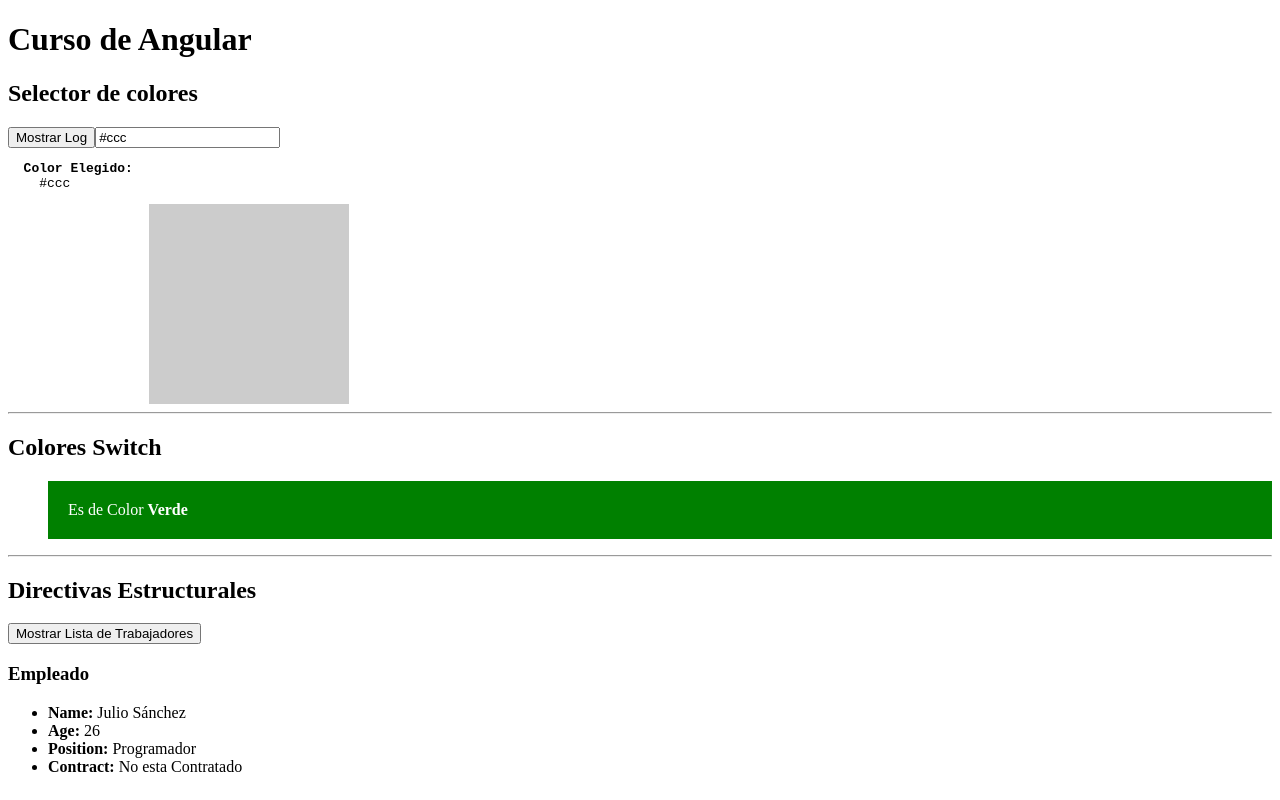
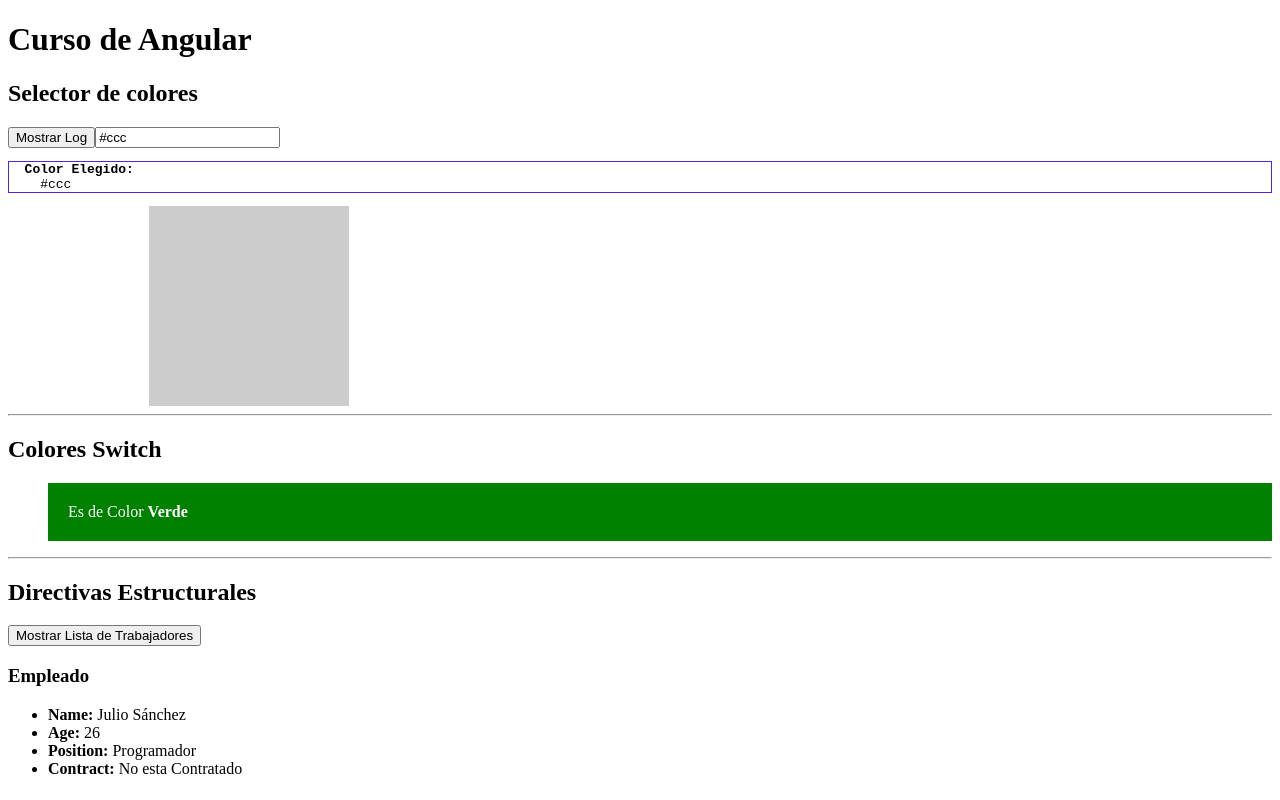
Before and after one commit to JUNIOR-SANCHEZ/Angular, an Angular app: page / in a window 1280 px wide. Built offline with nearby package versions, Linux system fonts and the light colour scheme.

Commit message:
udemy NgStyle en atributo

```diff
--- a/src/app/empleado/empleado.component.html
+++ b/src/app/empleado/empleado.component.html
@@ -3,7 +3,7 @@
 <h2>Selector de colores</h2>
 <button (click)="logColorSelected()">Mostrar Log</button>
 <input type="text" [(ngModel)]="colorSelected"/>
-<pre>
+<pre [style.border]="colorSelected == 'red' ? '5px solid #000' : '1px solid #52d'">
   <strong>Color Elegido: </strong>
     {{colorSelected}}
 </pre>
```
